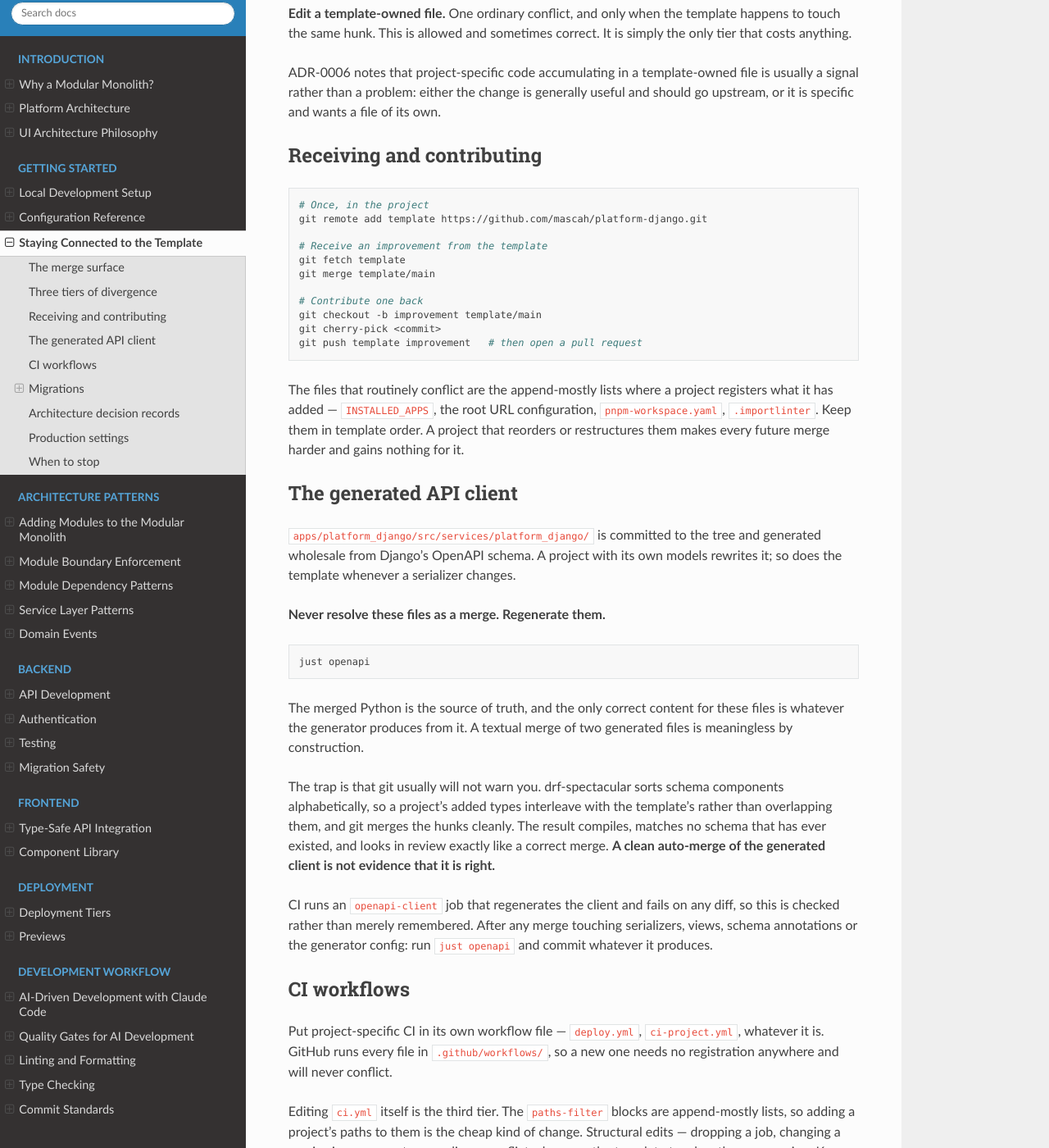
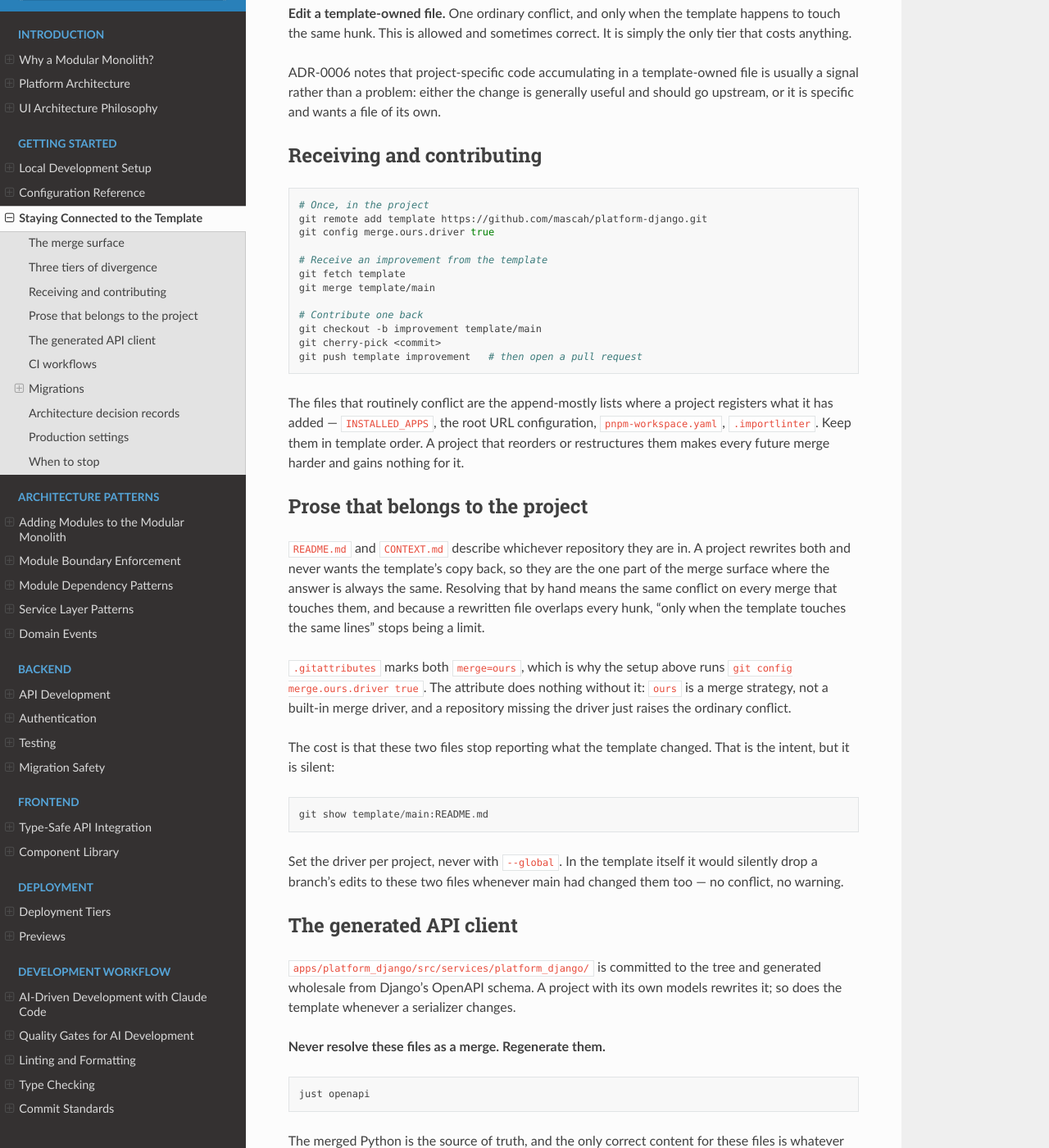
Before and after one commit to mascah/platform-django, a Sphinx documentation site: the page built from docs/1-getting-started/staying-connected.rst, in a window 1280 px wide and 1400 px high, scrolled down 1011 px. Shown: the whole window at 82% size. Built offline with Sphinx 7.4.7 and the Read the Docs theme 3.1.0, drawn with Linux system fonts in a browser that asks for light colours.

Commit message:
docs: settle the two project-owned prose files at merge time
README.md and CONTEXT.md describe whichever repository they are in, so a
project rewrites both and never wants the template's copy back. They are the
one part of the merge surface where the answer is always the same, and a
rewritten file overlaps every hunk, so "conflicts only when the template
touches the same lines" stops limiting anything: every merge that touches
them conflicts, forever, in every project.

.gitattributes marks both merge=ours and the per-project setup gains
git config merge.ours.driver true, beside the git remote add it already runs.

The attribute is inert without that config, which is what keeps this repo
safe: "ours" is a merge strategy, not a built-in driver, so the template goes
on raising the ordinary conflict. That distinction is load-bearing rather
than incidental. With the driver enabled here, merging a branch that edited
README.md while main had also edited it drops the branch's version with no
conflict and no warning, so the guide and the file both say to set it per
project and never with --global.

Verified against a template and a project sharing this .gitattributes: the
project's merge keeps both files and still receives the template's code, and
the same merge without the driver conflicts as before.

Co-Authored-By: Claude Opus 5 (1M context) <noreply@anthropic.com>

```diff
--- a/docs/1-getting-started/staying-connected.rst
+++ b/docs/1-getting-started/staying-connected.rst
@@ -57,6 +57,7 @@ Receiving and contributing
 
     # Once, in the project
     git remote add template https://github.com/mascah/platform-django.git
+    git config merge.ours.driver true
 
     # Receive an improvement from the template
     git fetch template
@@ -72,6 +73,30 @@ registers what it has added --- ``INSTALLED_APPS``, the root URL configuration,
 ``pnpm-workspace.yaml``, ``.importlinter``. Keep them in template order. A
 project that reorders or restructures them makes every future merge harder and
 gains nothing for it.
+
+Prose that belongs to the project
+---------------------------------
+
+``README.md`` and ``CONTEXT.md`` describe whichever repository they are in. A
+project rewrites both and never wants the template's copy back, so they are the
+one part of the merge surface where the answer is always the same. Resolving
+that by hand means the same conflict on every merge that touches them, and
+because a rewritten file overlaps every hunk, "only when the template touches
+the same lines" stops being a limit.
+
+``.gitattributes`` marks both ``merge=ours``, which is why the setup above runs
+``git config merge.ours.driver true``. The attribute does nothing without it:
+``ours`` is a merge strategy, not a built-in merge driver, and a repository
+missing the driver just raises the ordinary conflict.
+
+The cost is that these two files stop reporting what the template changed. That
+is the intent, but it is silent::
+
+    git show template/main:README.md
+
+Set the driver per project, never with ``--global``. In the template itself it
+would silently drop a branch's edits to these two files whenever main had
+changed them too --- no conflict, no warning.
 
 The generated API client
 ------------------------
```
Also changed, not shown: 1 other file.
